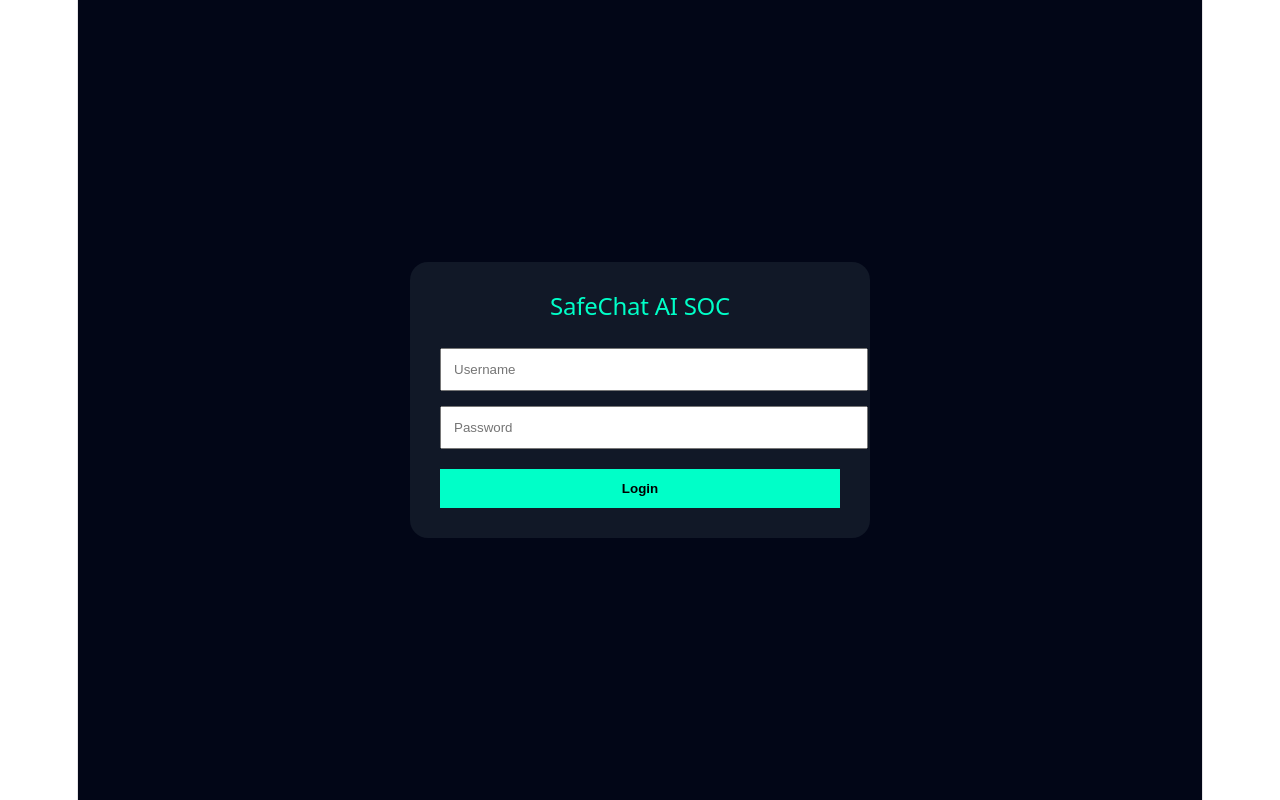
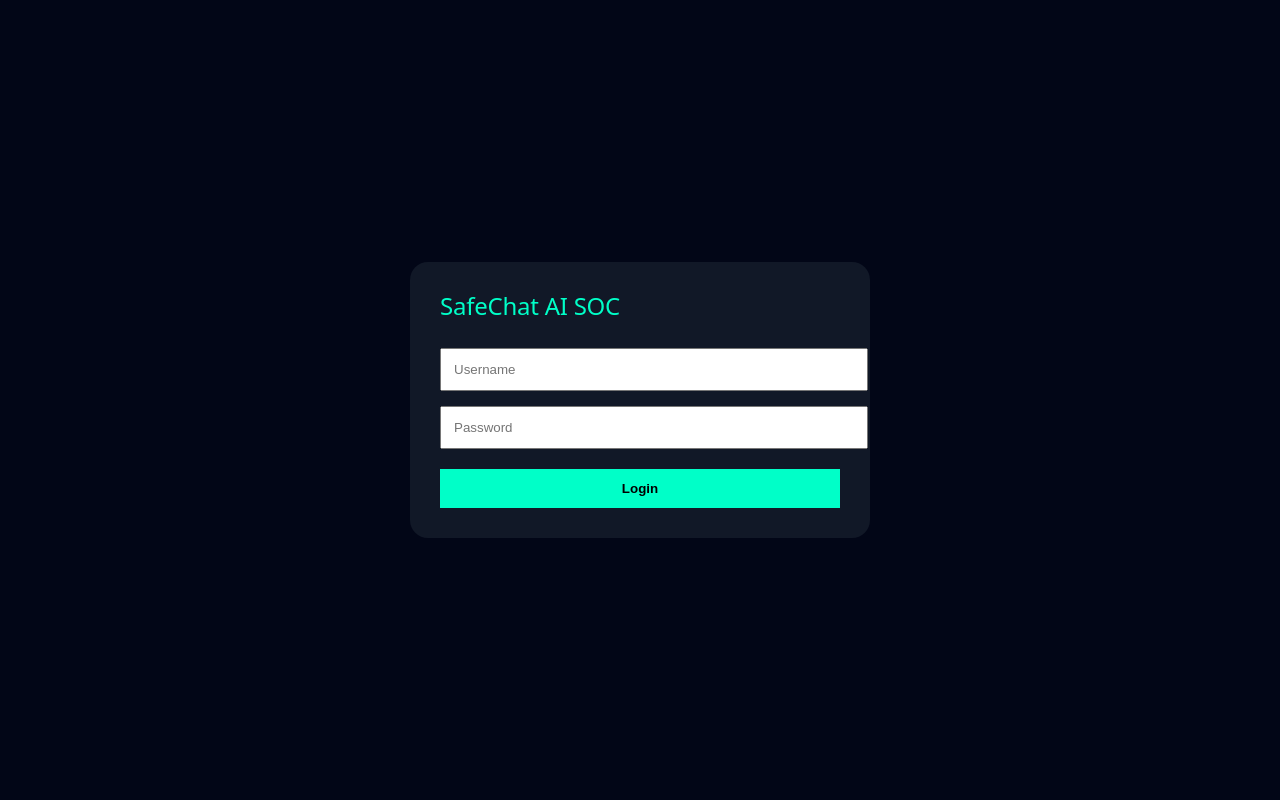
Before and after one commit to Bonmabu/SafeChatAI, a React app in the folder frontend/: page /login in a window 1280 px wide. Built offline with nearby package versions, Linux system fonts and the light colour scheme; no server answers; the HTML template or start-up script is replaced by a standard one.

Commit message:
Remove dashboard side whitespace

```diff
--- a/frontend/src/index.css
+++ b/frontend/src/index.css
@@ -55,11 +55,12 @@ body {
 }
 
 #root {
-  width: 1126px;
-  max-width: 100%;
-  margin: 0 auto;
-  text-align: center;
-  border-inline: 1px solid var(--border);
+  width: 100%;
+  max-width: none;
+  margin: 0;
+  padding: 0;
+  text-align: left;
+  border: 0;
   min-height: 100svh;
   display: flex;
   flex-direction: column;
```
